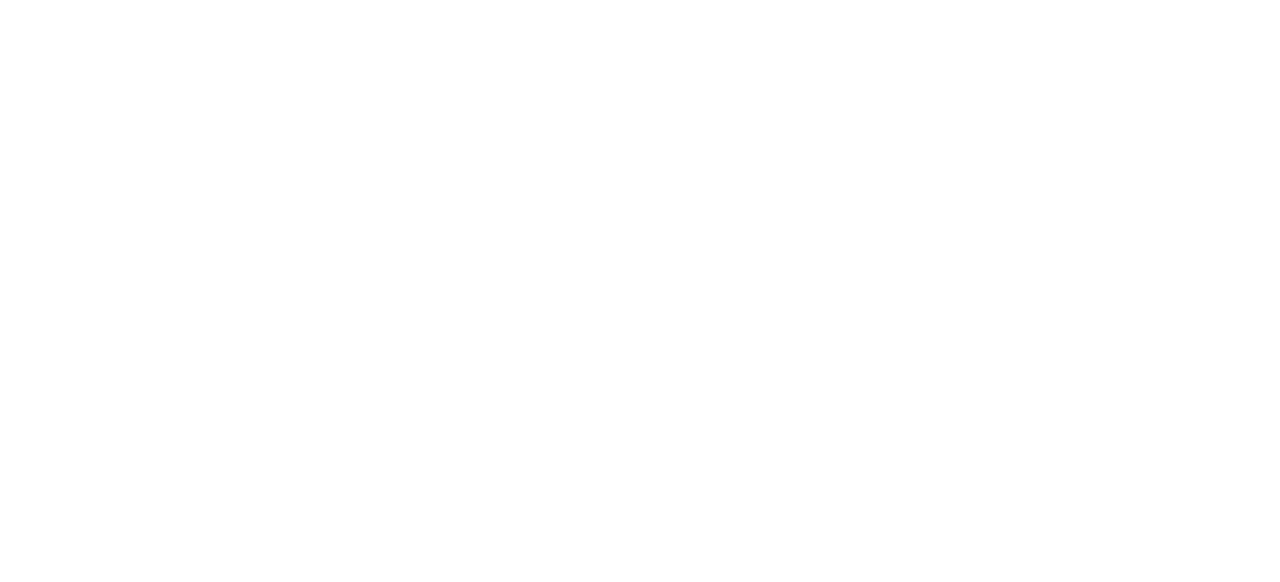
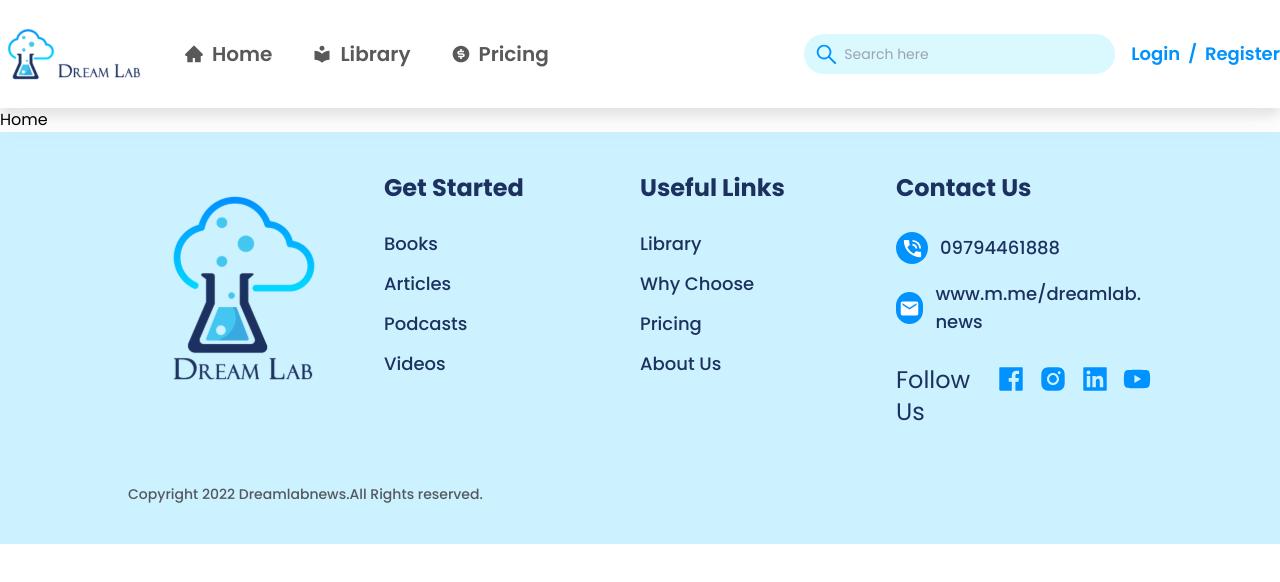
Before and after one commit to MyaPwintEliza/DreamLab-Project, a React (Vite) app: page / in a window 1280 px wide. Before the commit this address had no page. Shown: the top 582 px of the page. Built offline with nearby package versions, Linux system fonts and the light colour scheme; no server answers.

Commit message:
adding user register and login

```diff
--- a/src/UserRoutes.jsx
+++ b/src/UserRoutes.jsx
@@ -1,5 +1,5 @@
 import AppLayout from "./layouts/user/AppLayout";
-import Home from "./pages/user/home";
+import Home from "./pages/user/home/index.jsx";
 
 const routes = [
   {
--- a/src/components/user/Navbar.jsx
+++ b/src/components/user/Navbar.jsx
@@ -1,62 +1,171 @@
-import React from "react";
-import { AiFillHome } from "react-icons/ai";
-import { MdLocalLibrary } from "react-icons/md";
+import React, { useState } from "react";
+import { AiFillHome, AiOutlineSearch } from "react-icons/ai";
+import { MdLocalLibrary, MdClear } from "react-icons/md";
+import { RiMoneyDollarCircleFill } from "react-icons/ri";
+import { BiLogOutCircle, BiMenuAltLeft } from "react-icons/bi";
+import { HiOutlineUser } from "react-icons/hi";
 
-import { TbMoneybag } from "react-icons/tb";
-import { AiOutlineSearch } from "react-icons/ai";
-import { BsPerson } from "react-icons/bs";
+import Logo from "../../assets/Icon.svg";
+import Logo2 from "../../assets/Logo2.svg";
+import { Link } from "react-router-dom";
 
-function Navbar() {
+import { useUserDataContext } from "../../contexts/UserDataContext";
+
+import Profile from "../../assets/profile.png";
+import { useRegisterContext } from "../../contexts/RegisterContext";
+import { useLoginContext } from "../../contexts/LoginContext";
+
+const NavBar = () => {
+  const { changeStatus: changeRegisterStatus } = useRegisterContext();
+  const { changeStatus: changeLoginStatus } = useLoginContext();
+  const { user, logOut } = useUserDataContext();
+
+  const [aside, setAside] = useState(false);
+  const [userBox, setUserBox] = useState(false);
+
+  const toggleAside = () => {
+    setAside(!aside);
+  };
+
+  const sidebarClose = () => {
+    setAside(false);
+  };
+
   return (
-    <div className="bg-white px-40 h-20 drop-shadow-xl w-full mt-5">
-      <nav className="flex ">
-        <img src="src/images/Icon.png" alt="Logo" />
-        <ul className=" mx-20 flex gap-10 mt-2 ">
-          <li className="flex gap-5">
-            <AiFillHome color="#0092FF" size={25} />
-            <p className="text-xl text-dreamLabColor1 no-underline">
-              <a href="#">Home</a>
-            </p>
+    <>
+      <div className="sticky top-0  bg-white z-50 drop-shadow-xl mt-0 ">
+        <nav className="flex justify-between py-3.5 md:py-7 items-center container mx-auto mt-0 px-5 md:px-0">
+          <BiMenuAltLeft
+            className="block md:hidden"
+            size={35}
+            onClick={toggleAside}
+          />
+          <ul className="flex items-center gap-10">
+            <li>
+              <img src={Logo} alt="" />
             </li>
-          <li className="flex gap-5">
-            <MdLocalLibrary color="#54595F" size={25} />
-            <p className="text-xl text-textColor1">
-              <a className="no-underline" href="#">
-                Library
-              </a>
-            </p>
-          </li>
-
-          <li className="flex gap-5">
-            <TbMoneybag color="#54595F" size={25} fill="#54595F" />
-            <p className="text-xl text-textColor1">
-              <a href="#">Pricing</a>
-            </p>
-          </li>
+            <NavItem
+              logo={<AiFillHome />}
+              title="Home"
+              status="desktop"
+              to="/"
+            />
+            <NavItem
+              logo={<MdLocalLibrary />}
+              title="Library"
+              status="desktop"
+              to="/library"
+            />
+            <NavItem
+              logo={<RiMoneyDollarCircleFill />}
+              title="Pricing"
+              status="desktop"
+              to="/pricing"
+            />
           </ul>
-
-        <div className="no-underline">
-          <div className="absolute mx-5 mt-3.5">
-            <AiOutlineSearch size={20} color="#0092FF" />
-          </div>
+          <div className="flex items-center gap-4">
+            <div className="relative hidden lg:block">
+              <span className="absolute inset-y-0 left-0 flex items-center pl-2.5">
+                <AiOutlineSearch
+                  className="text-dreamLabColor1 font-bold"
+                  size={25}
+                />
+              </span>
               <input
                 type="text"
-            className="bg-dreamLabColor5 text-sm h-10 w-80 px-12 rounded-full focus:outline-none hover:cursor-pointer"
-            placeholder="search here"
-            name=""></input>
+                className="py-2.5 text-sm rounded-3xl pl-10 focus:outline-none
+                bg-dreamLabColor5"
+                placeholder="Search here"
+              />
             </div>
-
-        <div>
-          <button class="bg-dreamLabColor2 h-9 w-32 hover:bg-blue-700 font-bold text-sm py-2 px-4 rounded mx-10">
-            <div className="absolute">
-              <BsPerson size={20} />
+            {user ? (
+              <div className="flex items-center gap-2 relative">
+                <img src={Profile} alt="User Profile" />
+                <button
+                  className="font-semibold text-sm hidden lg:block"
+                  onClick={() => {
+                    setUserBox(!userBox);
+                  }}>
+                  {user?.displayName ? user.displayName : user.email}
+                </button>
+                {userBox && (
+                  <div className="absolute top-10 bg-white border-2 border-dreamLabColor2 shadow-lg rounded-md mt-3 w-full py-3 px-4 flex flex-col gap-y-4">
+                    <Link to="/" className="flex items-center gap-x-2">
+                      <HiOutlineUser />
+                      My Profile
+                    </Link>
+                    <button
+                      className="text-left flex items-center gap-x-2"
+                      onClick={() => {
+                        setUserBox(false);
+                        logOut();
+                      }}>
+                      <BiLogOutCircle size={20} />
+                      Logout
+                    </button>
                   </div>
-            Login
-          </button>
+                )}
+              </div>
+            ) : (
+              <div className="flex gap-x-2 font-semibold text-lg text-dreamLabColor1">
+                <button onClick={changeLoginStatus}>Login</button>
+                <span>/</span>
+                <button onClick={changeRegisterStatus}>Register</button>
+              </div>
+            )}
           </div>
         </nav>
       </div>
+      {aside && (
+        <>
+          <div
+            className="fixed top-0 h-full w-full "
+            onClick={sidebarClose}></div>
+          <aside className="block md:hidden bg-white fixed h-full w-2/3 p-5 z-40">
+            <ul className="flex flex-col gap-y-8">
+              <li className="flex justify-between items-center">
+                <img src={Logo2} alt="" />
+                <MdClear size={25} onClick={sidebarClose} />
+              </li>
+              <NavItem
+                logo={<AiFillHome />}
+                title="Home"
+                status="mobile"
+                to="/"
+              />
+              <NavItem
+                logo={<MdLocalLibrary />}
+                title="Library"
+                status="mobile"
+                to="/library"
+              />
+              <NavItem
+                logo={<RiMoneyDollarCircleFill />}
+                title="Pricing"
+                status="mobile"
+                to="/pricing"
+              />
+            </ul>
+          </aside>
+        </>
+      )}
+    </>
   );
-}
+};
 
-export default Navbar;
+const NavItem = ({ logo, title, status, to }) => {
+  return (
+    <li
+      className={`font-semibold text-xl   text-textColor3 hover:text-dreamLabColor1`}>
+      <Link
+        to={to}
+        className={`${
+          status == "mobile" ? "flex" : "hidden md:flex"
+        } items-center gap-2`}>
+        {logo} {title}
+      </Link>
+    </li>
+  );
+};
+
+export default NavBar;
--- a/src/components/user/UserLogin.jsx
+++ b/src/components/user/UserLogin.jsx
@@ -1,63 +1,89 @@
-import React from "react";
-import { AiOutlineLine } from "react-icons/ai";
-import { AiFillGoogleCircle } from "react-icons/ai";
+import React, { useEffect } from "react";
+import { useForm } from "react-hook-form";
 import { IoMdClose } from "react-icons/io";
+import { useLoginContext } from "../../contexts/LoginContext";
+import { yupResolver } from "@hookform/resolvers/yup";
+import { ClipLoader } from "react-spinners";
+import * as yup from "yup";
+import { useUserLogin } from "../../hooks/useUserAuth";
 
-function UserLogin() {
+const UserLoginSchema = yup.object({
+  email: yup.string().required(),
+  password: yup.string().min(8).required(),
+});
+
+const UserLogin = () => {
+  const { changeStatus } = useLoginContext();
+
+  const userLoginMutation = useUserLogin();
+
+  const {
+    register,
+    handleSubmit,
+    formState: { errors },
+  } = useForm({
+    resolver: yupResolver(UserLoginSchema),
+  });
+
+  const onSubmit = (data) => {
+    userLoginMutation.mutate(data);
+  };
+
+  useEffect(() => {
+    if (userLoginMutation.isSuccess) {
+      changeStatus();
+    }
+  }, [userLoginMutation.isSuccess]);
+
   return (
-    <div className="py-5 px-10 w-[32rem] mx-auto mt-20 bg-white shadow-lg rounded-3xl ">
-      <div className="float-right">
-        <IoMdClose />
+    <article className="bg-white shadow-lg rounded-md py-5 px-10 w-[32rem]">
+      <div className="flex justify-end items-center">
+        <IoMdClose size={25} onClick={changeStatus} />
       </div>
-      <section className="my-10 ">
-        <h3 className="text-center font-sans">Login</h3>
-        <p className="text-center font-medium text-lg py-2 text-textColor4  ">
+      <section className="my-10">
+        <h3 className="font-bold text-3xl text-center">Login</h3>
+        <p className="text-center font-medium text-lg py-2 text-textColor4">
           Login to find new experiences
         </p>
-        <form action="" className="flex flex-col gap-y-5 mt-8">
+        <form
+          onSubmit={handleSubmit(onSubmit)}
+          className="flex flex-col gap-y-5 mt-8">
           <input
+            id="email"
             type="email"
-            className="rounded-md py-1.5 px-4 border-stoke border-2 text-sm font-medium"
-            placeholder="Email / Phone no"
+            className="rounded-md py-1.5 px-4 border-stoke border-2"
+            placeholder="Email"
+            {...register("email")}
           />
+          {errors.email && (
+            <p className="text-red-400">{errors.email.message}</p>
+          )}
           <input
             id="password"
             type="password"
-            className="rounded-md py-1.5 px-4 border-stoke border-2 text-sm font-medium"
+            className="rounded-md py-1.5 px-4 border-stoke border-2"
             placeholder="Password"
+            {...register("password")}
           />
-          <a className="text-xs font-thin">Forget password?</a>
+          {errors.password && (
+            <p className="text-red-400">{errors.password.message}</p>
+          )}
+          {userLoginMutation.isError && (
+            <p className="text-red-400">{userLoginMutation.error.message}</p>
+          )}
           <button
-            className="bg-dreamLabColor2 text-dreamLabColor-1 rounded-md py-1.5 text-lg font-medium mt-3
+            className="bg-dreamLabColor1 text-white rounded-md py-1.5 text-lg font-semibold mt-3
             flex items-center justify-center gap-2"
-            type="submit"
-          >
+            type="submit">
+            {userLoginMutation.isLoading && (
+              <ClipLoader color="white" size={20} />
+            )}
             Login
           </button>
-          <div className="flex mx-auto">
-            <AiOutlineLine />
-            <p className="flex text-base font-medium mt-1">Or Sign in with</p>
-            <AiOutlineLine />
-          </div>
-          <button
-            className=" text-dreamLabColor4 border rounded-md py-1.5 text-lg font-thin w-48 mx-auto bg-transparent
-            flex items-center justify-center gap-2"
-            type="submit"
-          >
-            <AiFillGoogleCircle /> Google
-          </button>
-          <div>
-            <p className="text-sm font-thin text-center">
-              Don't have an account?&nbsp;&nbsp;
-              <span className="font-semibold text-dreamLabColor4">
-                Request Now
-              </span>
-            </p>
-          </div>
         </form>
       </section>
-    </div>
+    </article>
   );
-}
+};
 
 export default UserLogin;
--- a/src/contexts/LoginContext.jsx
+++ b/src/contexts/LoginContext.jsx
@@ -1,26 +1,22 @@
-import { createContext, useContext, useState } from "react";
+import React, { createContext } from "react";
+import { useContext, useState } from "react";
 
 const LoginContext = createContext(false);
 
-export function useLoginContext() {
+export const useLoginContext = () => {
   return useContext(LoginContext);
-}
+};
 
-export function LoginProvider({ children }) {
-  const [loginStatus, setLoginStatus] = useState(false);
+export const LoginProvider = ({ children }) => {
+  const [status, setStatus] = useState(false);
 
-  function changeStatus() {
-    setLoginStatus(!loginStatus);
-  }
-
-  const ContextValue = {
-    loginStatus,
-    changeStatus,
+  const changeStatus = () => {
+    setStatus(!status);
   };
 
   return (
-    <LoginContext.Provider value={ContextValue}>
+    <LoginContext.Provider value={{ status, changeStatus }}>
       {children}
     </LoginContext.Provider>
   );
-}
+};
--- a/src/contexts/RegisterContext.jsx
+++ b/src/contexts/RegisterContext.jsx
@@ -1,24 +1,22 @@
-import { createContext, useContext, useState } from "react";
+import React, { createContext } from "react";
+import { useContext, useState } from "react";
 
 const RegisterContext = createContext(false);
 
-export function useRegisterContext() {
+export const useRegisterContext = () => {
   return useContext(RegisterContext);
-}
+};
 
-export function RegisterProvider(children) {
-  const [registerStatus, setRegisterStatus] = useState(false);
+export const RegisterProvider = ({ children }) => {
+  const [status, setStatus] = useState(false);
 
-  const changeStatus = (status) => setRegisterStatus(!registerStatus);
-
-  const ContextValue = {
-    registerStatus,
-    changeStatus,
+  const changeStatus = () => {
+    setStatus(!status);
   };
 
   return (
-    <RegisterContext.Provider value={ContextValue}>
+    <RegisterContext.Provider value={{ status, changeStatus }}>
       {children}
     </RegisterContext.Provider>
   );
-}
+};
--- /dev/null
+++ b/src/contexts/UserDataContext.jsx
@@ -0,0 +1,32 @@
+import { createContext, useContext, useEffect, useState } from "react";
+import { USER_DATA_LOCAL_STORAGE } from "../hooks/useUserAuth";
+
+const UserDataContext = createContext(false);
+
+export const useUserDataContext = () => {
+  return useContext(UserDataContext);
+};
+
+export const UserDataProvider = ({ children }) => {
+  const [user, setUser] = useState({});
+
+  useEffect(() => {
+    setUser(JSON.parse(localStorage.getItem(USER_DATA_LOCAL_STORAGE)));
+  }, []);
+
+  const refreshUserData = () => {
+    setUser(JSON.parse(localStorage.getItem(USER_DATA_LOCAL_STORAGE)));
+  };
+
+  const logOut = () => {
+    localStorage.removeItem(USER_DATA_LOCAL_STORAGE);
+    localStorage.removeItem(TOKEN_LOCAL_STORAGE);
+    refreshUserData();
+  };
+
+  return (
+    <UserDataContext.Provider value={{ user, refreshUserData, logOut }}>
+      {children}
+    </UserDataContext.Provider>
+  );
+};
--- a/src/layouts/user/AppLayout.jsx
+++ b/src/layouts/user/AppLayout.jsx
@@ -1,24 +1,17 @@
-import React from "react";
-
 import { Outlet } from "react-router-dom";
 import Footer from "../../components/user/Footer";
-import Navbar from "../../components/user/Navbar";
-
+import NavBar from "../../components/user/Navbar";
 import UserLogin from "../../components/user/UserLogin";
 import UserRegister from "../../components/user/UserRegister";
 import { useLoginContext } from "../../contexts/LoginContext";
 import { useRegisterContext } from "../../contexts/RegisterContext";
 
 const AppLayout = () => {
-  const {
-    ContextValue: { registerStatus },
-  } = useRegisterContext();
-  const {
-    ContextValue: { loginStatus },
-  } = useLoginContext();
+  const { status: registerStatus } = useRegisterContext();
+  const { status: loginStatus } = useLoginContext();
   return (
     <div>
-      <Navbar />d
+      <NavBar />
       <article>
         <Outlet />
       </article>
--- a/src/services/api/api_endpoint.js
+++ b/src/services/api/api_endpoint.js
@@ -1,2 +1,2 @@
-export const API_ENDPOINT = "https://api.dreamlab.news/";
+export const API_ENDPOINT = "http://159.223.60.208:3333/";
 export const LOCAL_URL = "http://localhost:33333/";
```
Also changed, not shown: src/App.jsx (+19 -11 lines), src/components/user/UserRegister.jsx (+51 -22 lines). Lines whose indentation alone changed are shown as unchanged.
